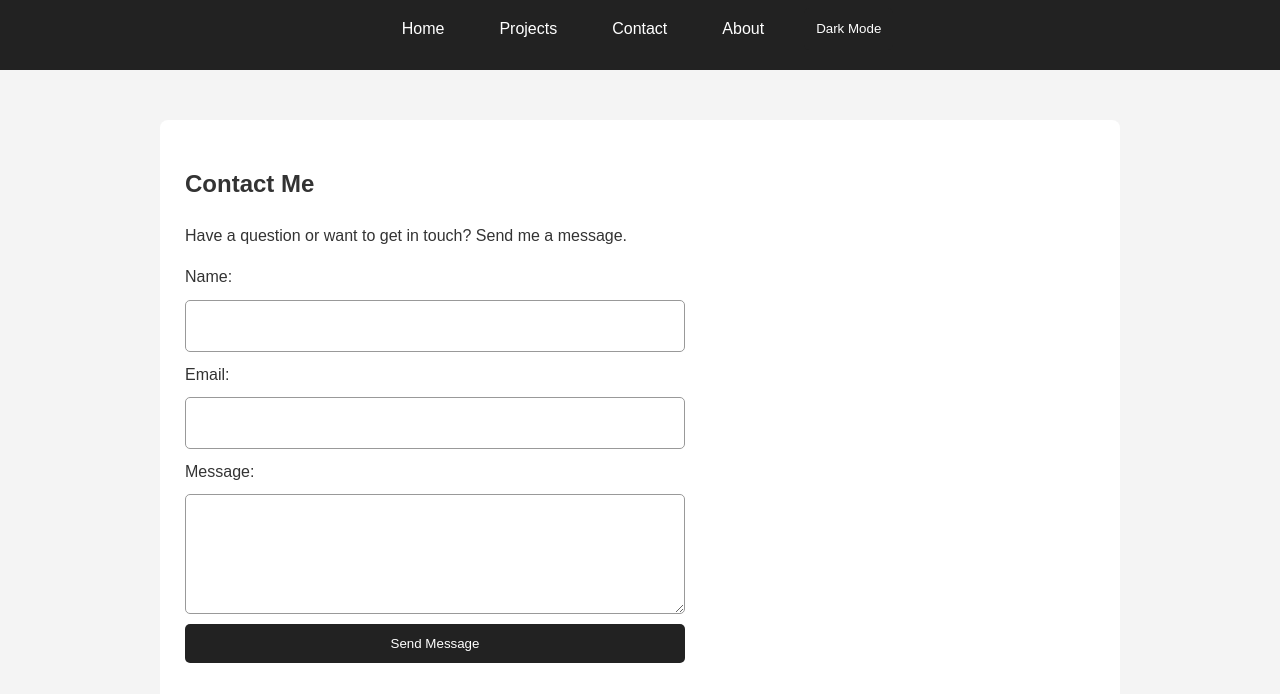
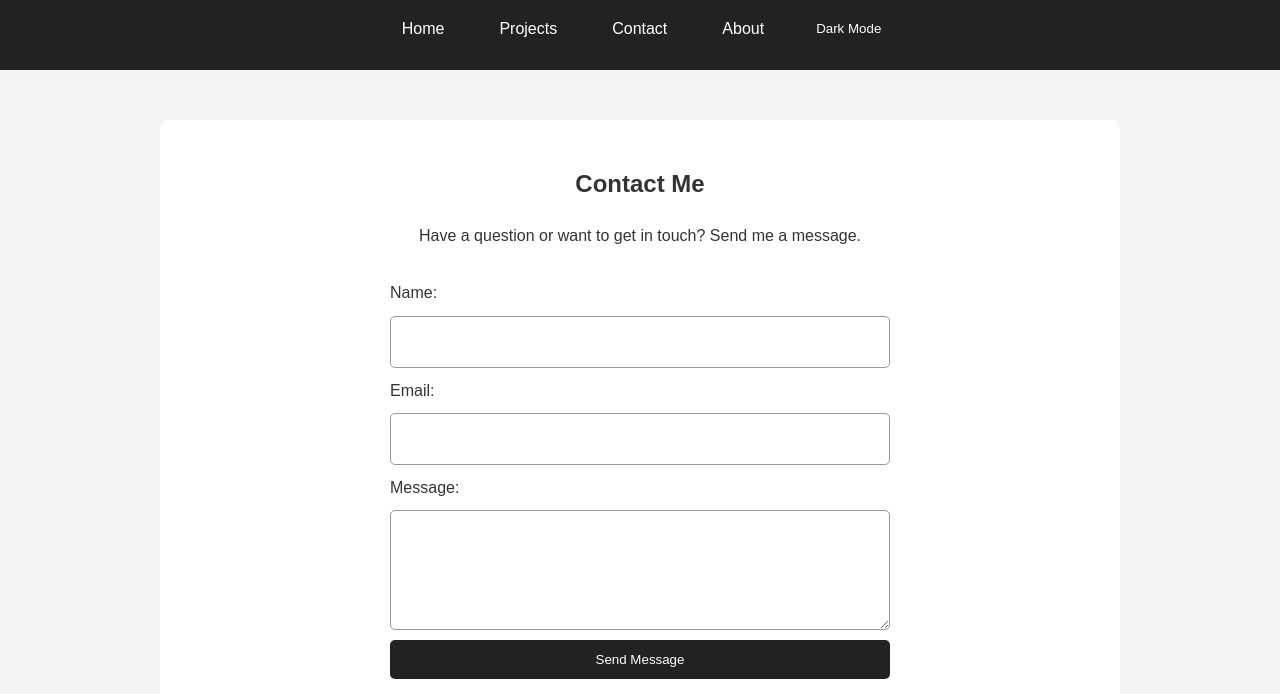
Before and after one commit to lesegothamaga648-create/capstone-site, a plain HTML site: page contact.html in a window 1280 px wide. Shown: the part 106-800 px from the top of the page. Drawn offline with Linux system fonts and the light colour scheme.

```diff
--- a/contact.html
+++ b/contact.html
@@ -24,8 +24,8 @@
 
     <main>
         <section class="contact">
-            <h2>Contact Me</h2>
-            <p>Have a question or want to get in touch? Send me a message.</p>
+            <h2 style="text-align: center;">Contact Me</h2>
+            <p style="text-align: center;">Have a question or want to get in touch? Send me a message.</p>
 
             <form id="contactForm">
                 <label for="name">Name:</label>
--- a/style.css
+++ b/style.css
@@ -102,6 +102,8 @@ form {
     flex-direction: column;
     gap: 10px;
     max-width: 500px;
+    margin: 2rem auto;
+
 }
 
 input,
@@ -123,6 +125,7 @@ button {
     border: none;
     border-radius: 5px;
     cursor: pointer;
+
 }
 
 button:hover {
```
